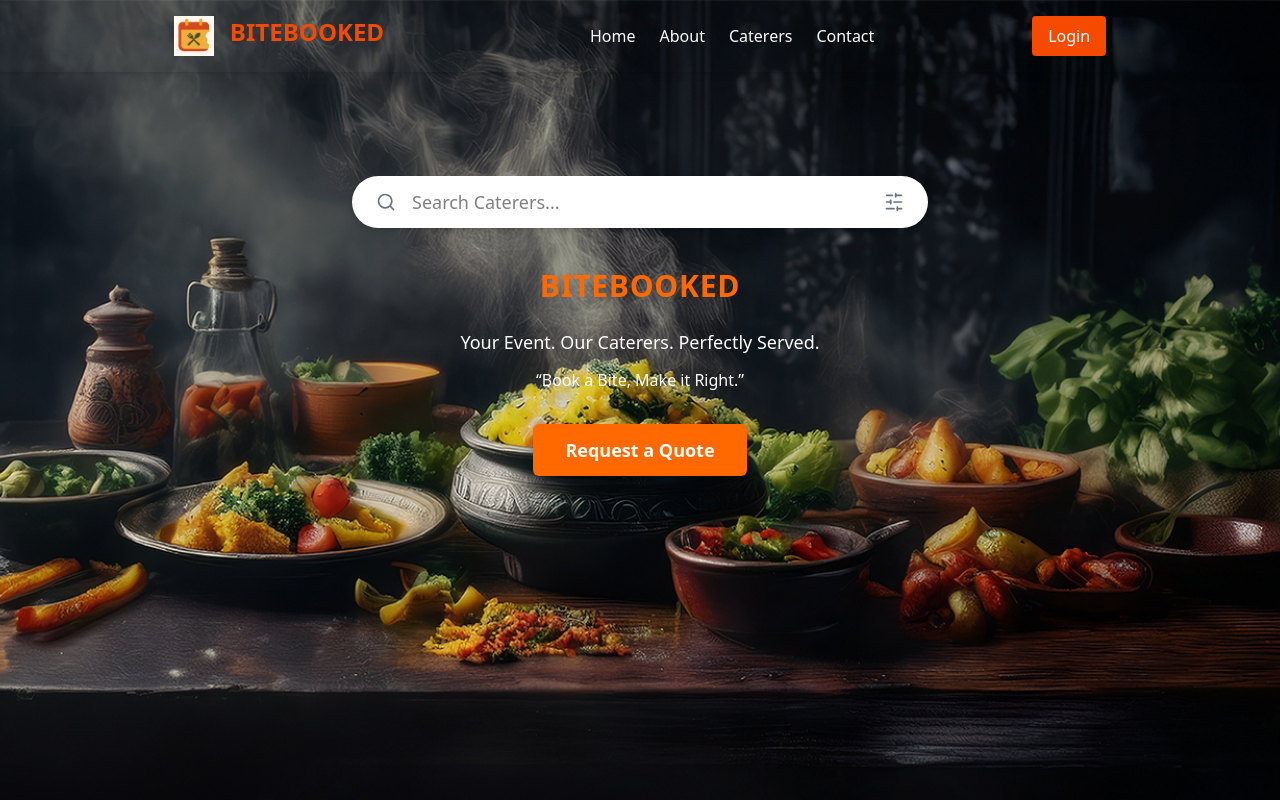
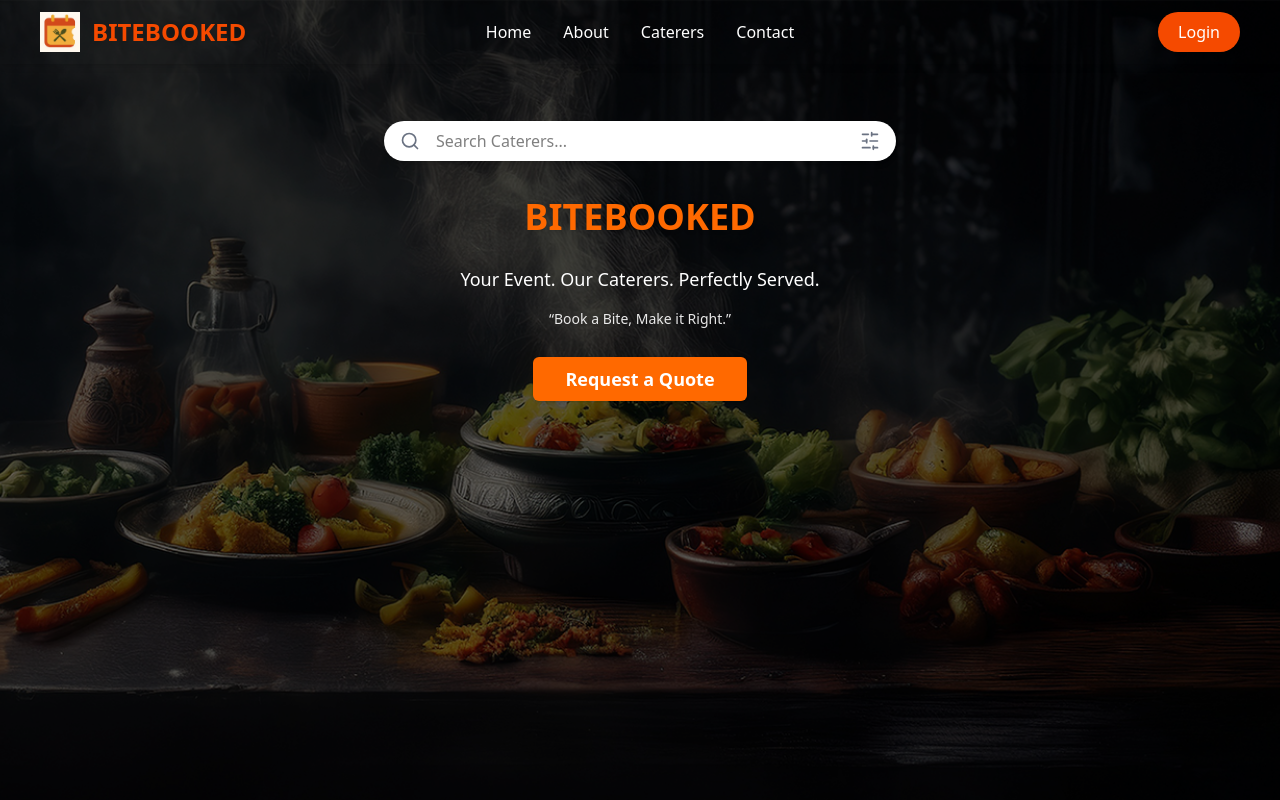
Before and after one commit to Nitanshu12/Bite-Booked-, a React (Vite) app: page / in a window 1280 px wide. Built offline with nearby package versions, Linux system fonts and the light colour scheme.

Commit message:
styles changed

```diff
--- a/src/components/Header.jsx
+++ b/src/components/Header.jsx
@@ -2,38 +2,29 @@ import { Link } from "react-router-dom";
 
 function Header({ onLoginClick }) {
   return (
-    <header
-      className="shadow-md p-4 flex justify-evenly items-center fixed w-full top-0 left-0 z-50 bg-transparent "
-    >
-      <div className="flex gap-4">
-        <img src="/images/logo.jpeg" className="w-10 h-10" />
+    <header className="shadow-md px-4 md:px-10 py-3 flex items-center justify-between w-full fixed top-0 left-0 z-50 bg-transparent">
+      {/* Left: Logo */}
+      <div className="flex items-center gap-3">
+        <img src="/images/logo.jpeg" className="w-10 h-10" alt="Logo" />
         <h1 className="text-2xl font-bold text-orange-600">BITEBOOKED</h1>
       </div>
-      <div className="flex gap-8 items-center">
-        <nav
-          className="space-x-6 text-white ml-12"
+
+      {/* Center: Nav links */}
+      <nav className="absolute left-1/2 top-1/2 -translate-x-1/2 -translate-y-1/2 flex gap-8 text-white">
+        <Link to="/" className="hover:text-orange-600 font-medium">Home</Link>
+        <Link to="/about" className="hover:text-orange-600 font-medium">About</Link>
+        <Link to="/caterers" className="hover:text-orange-600 font-medium">Caterers</Link>
+        <Link to="/contact" className="hover:text-orange-600 font-medium">Contact</Link>
+      </nav>
+
+      {/* Right: Login button */}
+      <div>
+        <button
+          onClick={onLoginClick}
+          className="bg-orange-600 text-white px-5 py-2 rounded-full font-medium hover:bg-orange-700 transition"
         >
-          <Link to="/" className="hover:text-orange-600">
-            Home
-          </Link>
-          <Link to="/about" className="hover:text-orange-600">
-            About
-          </Link>
-          <Link to="/caterers" className="hover:text-orange-600">
-            Caterers
-          </Link>
-          <Link to="/contact" className="hover:text-orange-600">
-            Contact
-          </Link>
-        </nav>
-      </div>
-      <div className="buttons">
-          <button
-            onClick={onLoginClick}
-            className="bg-orange-600 text-white px-4 py-2 rounded hover:bg-orange-700"
-          >
-            Login
-          </button>
+          Login
+        </button>
       </div>
     </header>
   );
--- a/src/pages/About.jsx
+++ b/src/pages/About.jsx
@@ -3,7 +3,6 @@ import Header from "../components/Header";
 function About() {
     return (
       <>
-      <Header/>
       <div className=" text-white min-h-screen px-8 py-16 bg-black" style={{
         backgroundImage: "url('/images/About-bg.jpeg') bg-image",
       }}>
--- a/src/pages/Home.jsx
+++ b/src/pages/Home.jsx
@@ -4,20 +4,18 @@ import { useState } from 'react';
 import { motion, AnimatePresence } from 'framer-motion';
 import QuoteForm from '../components/QuoteForm.jsx';
 import catererData from '../data/catererData';
+
 function Home() {
   const navigate = useNavigate();
   const [showQuoteModal, setShowQuoteModal] = useState(false);
 
   // Filtering logic based on answers from the quote form
   const filterCaterers = (answers) => {
-    // Example: filter by cuisine, veg/non-veg, and budget if present in answers
     return catererData.filter(caterer => {
-      // You can expand this logic as needed
       let match = true;
       if (answers.cuisine && answers.cuisine.length > 0) {
         match = match && answers.cuisine.some(cuisine => caterer.specialty.toLowerCase().includes(cuisine.toLowerCase()));
       }
-      // Add more filtering as needed (e.g., location, budget, etc.)
       return match;
     });
   };
@@ -25,34 +23,46 @@ function Home() {
   return (
     <>
       <div
-        className="h-screen flex flex-col relative overflow-hidden"
-        style={{ backgroundImage: "url('/images/hero-bg.png')", backgroundSize: "cover", backgroundPosition: "bottom" }}
+        className="h-screen bg-cover bg-center flex flex-col items-center justify-center relative"
+        style={{ backgroundImage: "url('/images/hero-bg.png')" }}
       >
-        {/* Spacer for fixed navbar */}
-        <div className="h-20 w-full"></div>
-        <section className="w-full flex flex-col items-center text-center pt-24">
-          <div className="flex flex-col items-center w-full max-w-xl gap-2">
-            <div className="flex items-center bg-white text-black rounded-full px-6 py-3 mb-8 shadow-md gap-4 w-full">
+        <div className="absolute inset-0 bg-black/60 z-10"></div>
+        <div className="flex flex-col items-center justify-center text-center px-2 sm:px-4 gap-3 z-20 relative w-full pt-40"
+             style={{ minHeight: '70vh' }}>
+          {/* Responsive margin top for hero section */}
+          <div className="mt-12 sm:mt-24 md:mt-36 lg:mt-[-450px]" />
+
+          {/* Search bar, now responsive */}
+          <div
+            className="flex items-center bg-white text-black rounded-full px-2 sm:px-4 py-2 mb-6 shadow-md gap-2 sm:gap-4 w-full max-w-[95vw] sm:max-w-lg"
+          >
             <Search className="h-5 w-5 text-gray-500" />
             <input
               type="text"
               placeholder="Search Caterers..."
-                className="flex-1 outline-none border-none bg-transparent text-lg"
+              className="flex-1 outline-none border-none bg-transparent text-sm sm:text-base"
             />
             <SlidersHorizontal className="h-5 w-5 text-gray-500" />
           </div>
-            <h1 className="text-3xl font-extrabold mb-4 text-orange-500 tracking-wide">BITEBOOKED</h1>
-            <p className="text-lg text-white font-medium mb-1">
+
+          {/* Headings, now responsive */}
+          <h1 className="text-2xl sm:text-4xl font-bold mb-2 sm:mb-4 text-orange-500 drop-shadow">
+            BITEBOOKED
+          </h1>
+          <p className="text-base sm:text-lg text-white font-medium">
             Your Event. Our Caterers. Perfectly Served.
           </p>
-            <p className="text-base text-white mb-6">
+          <p className="text-xs sm:text-sm mt-1 text-white opacity-90">
             “Book a Bite, Make it Right.”
           </p>
-            <button className="bg-orange-500 text-white px-8 py-3 rounded-md cursor-pointer text-lg font-semibold shadow-lg hover:bg-orange-600 transition-all duration-150" onClick={() => setShowQuoteModal(true)}>
+          {/* Responsive button */}
+          <button
+            className="bg-orange-500 text-white px-6 py-2 sm:px-8 sm:py-2 rounded-md cursor-pointer mt-4 text-base sm:text-lg font-semibold shadow hover:bg-orange-600 transition"
+            onClick={() => setShowQuoteModal(true)}
+          >
             Request a Quote
           </button>
         </div>
-        </section>
       </div>
       <AnimatePresence>
         {showQuoteModal && (
```
Lines whose indentation alone changed are shown as unchanged.
